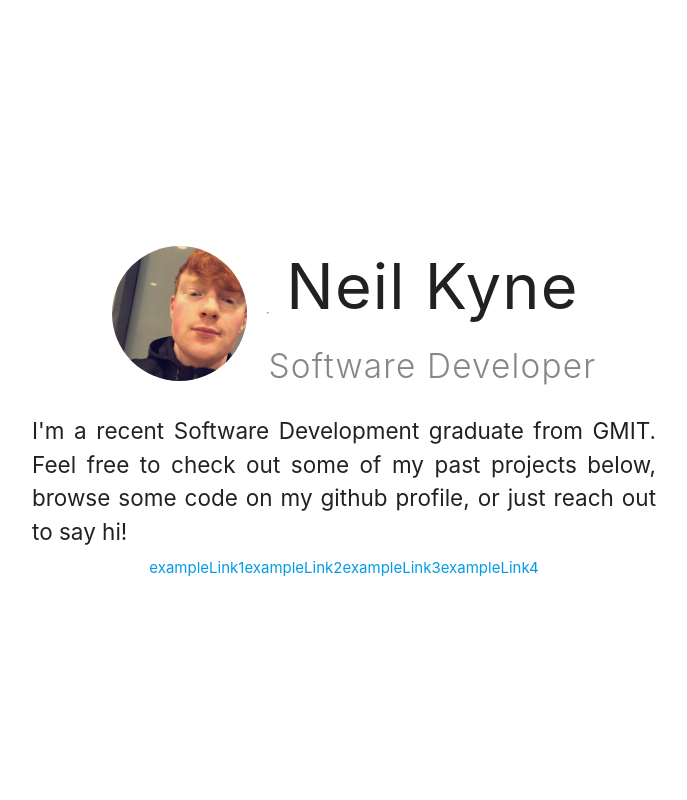
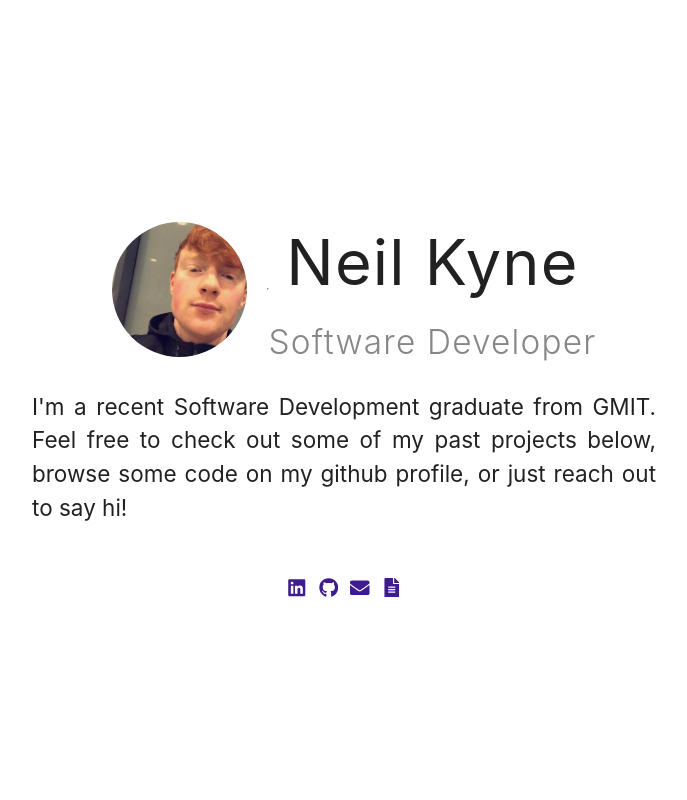
Before and after one commit to NeilK-94/Personal-Site, a React (Create React App) app in the folder personal-site/: page / in a window 1280 px wide. Shown: the top 800 px of the page, without its empty margins (296-983 px from the left). Built offline with nearby package versions, Linux system fonts and the light colour scheme.

Commit message:
Added icons for links

```diff
--- a/personal-site/src/App.css
+++ b/personal-site/src/App.css
@@ -41,6 +41,19 @@
   letter-spacing: 0.08rem;
   font-weight: 500;
 }
+.Header-Links {
+  display: flex;
+  padding-top: 3em;
+  flex-wrap: wrap;
+  justify-content: space-around;
+  font-weight: bold;
+}
+.link-icon {
+  height: 1.3em;
+  width: 1.3em;
+  margin: 0 0.4em;
+  color: #3e1c8d;
+}
 
 /* Projects Styling */
 .Projects {
--- a/personal-site/src/InfoService.js
+++ b/personal-site/src/InfoService.js
@@ -8,6 +8,7 @@ import example3 from "./assets/code.jpeg";
 import example4 from "./assets/code.jpeg";
 import example5 from "./assets/code.jpeg";
 import example6 from "./assets/code.jpeg";
+import { FaGithub, FaLinkedin, FaEnvelope, FaFileAlt } from "react-icons/fa";
 
 // Projects
 let projectItems = [
@@ -52,20 +53,24 @@ let bio = "I'm a recent Software Development graduate from GMIT. Feel free to ch
 // Links to social medias
 let links = [
   {
-    name: "exampleLink1",
-    link: "exampleLink1.com"
+    name: "LinkedIn",
+    link: "exampleLink1.com",
+    icon: FaLinkedin
   },
   {
-    name: "exampleLink2",
-    link: "exampleLink2.com"
+    name: "GitHub",
+    link: "exampleLink2.com",
+    icon: FaGithub
   },
   {
-    name: "exampleLink3",
-    link: "exampleLink3.com"
+    name: "Email",
+    link: "exampleLink3.com",
+    icon: FaEnvelope
   },
   {
-    name: "exampleLink4",
-    link: "exampleLink4.com"
+    name: "CV",
+    link: "exampleLink4.com",
+    icon: FaFileAlt
   }
 ];
 
--- a/personal-site/src/components/Header.jsx
+++ b/personal-site/src/components/Header.jsx
@@ -26,13 +26,14 @@ export default class Header extends Component {
                     <h2 className="Header-Title">{title}</h2>
                   </div>
                 </div>
-                {/* Need to add all personal info to a seperate file later, make code cleaner */}
                 <p className="Header-Bio">{bio}</p>
                 <div className="Header-Links">
                   {links.map(function(item, index) {
                     return (
                       <a key={index} href={item.link}>
-                        {item.name}
+                        {
+                          <item.icon className="link-icon" />
+                        }
                       </a>
                     );
                   })}
--- a/personal-site/src/components/Projects.jsx
+++ b/personal-site/src/components/Projects.jsx
@@ -1,33 +1,9 @@
 import React, { Component } from 'react'
 import { Card, CardTitle, Button, Col, Row } from "react-materialize";
-
-import example1 from "../assets/code.jpeg";
-import example2 from "../assets/code.jpeg";
-import example3 from "../assets/code.jpeg";
+import { projectItems } from '../InfoService'
 
 export default class Projects extends Component {
     render() {
-        //  Store these to a profile file along with name and bio etc. Then just import..
-        let projectItems = [
-            {
-                imageUrl: example1,
-                title: "Example One",
-                link: "#",
-                description: "Brief description"
-            },
-            {
-                imageUrl: example2,
-                title: "Example Two",
-                link: "#",
-                description: "Brief description"
-            },
-            {
-                imageUrl: example3,
-                title: "Example Three",
-                link: "#",
-                description: "Brief description"
-            }
-        ]
         return (
           <div className="Projects">
             <h1 className="Projects-Title">Recent Projects</h1>
```
Also changed, not shown: 1 other file (tests, documents, lock files or other folders).
